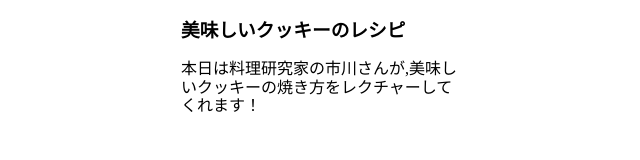
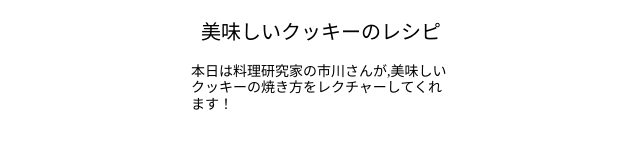
Before and after one commit to hayato19/CardComponent, a plain HTML site: page index.html in a window 1280 px wide. Shown: the part 423-583 px from the top of the page, without its empty margins (319-959 px from the left). Drawn offline with Linux system fonts and the light colour scheme.

Commit message:
要素の大きさの調整

```diff
--- a/css/style.css
+++ b/css/style.css
@@ -16,3 +16,17 @@
     width: 280px;
     height: 200px;
 }
+
+.title {
+    display: flex;
+    justify-content: center;
+    font-size: 20px;
+    font-weight: 550;
+}
+
+.text {
+    padding-left: 10px;
+    padding-right: 10px;
+    font-size: 14px;
+    font-weight: 400;
+}
--- a/index.html
+++ b/index.html
@@ -12,8 +12,8 @@
 <div class="card-component-wrapper">
     <div class="card-component">
         <img class="cookie" src="./img/food.jpg" alt="代替画像">
-        <h3 class="title">美味しいクッキーのレシピ</h3>
-        <p>本日は料理研究家の市川さんが,美味しいクッキーの焼き方をレクチャーしてくれます！</p>
+        <p class="title">美味しいクッキーのレシピ</p>
+        <p class="text">本日は料理研究家の市川さんが,美味しいクッキーの焼き方をレクチャーしてくれます！</p>
     </div>
 </div>
 </body>
```
